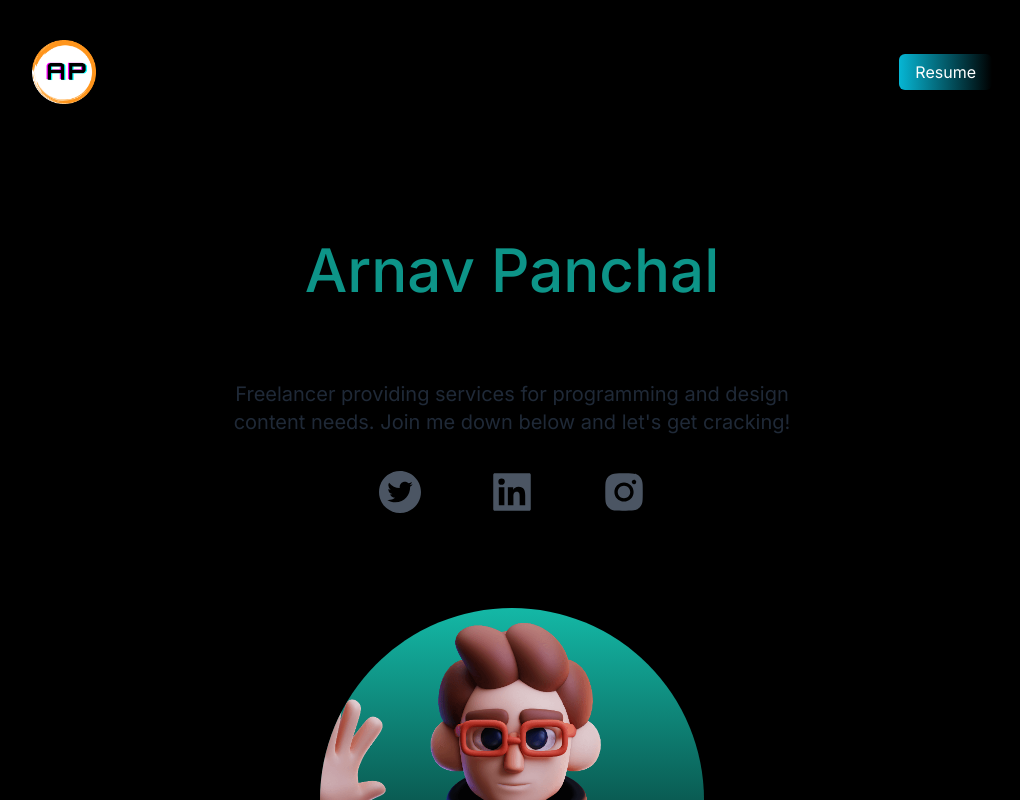
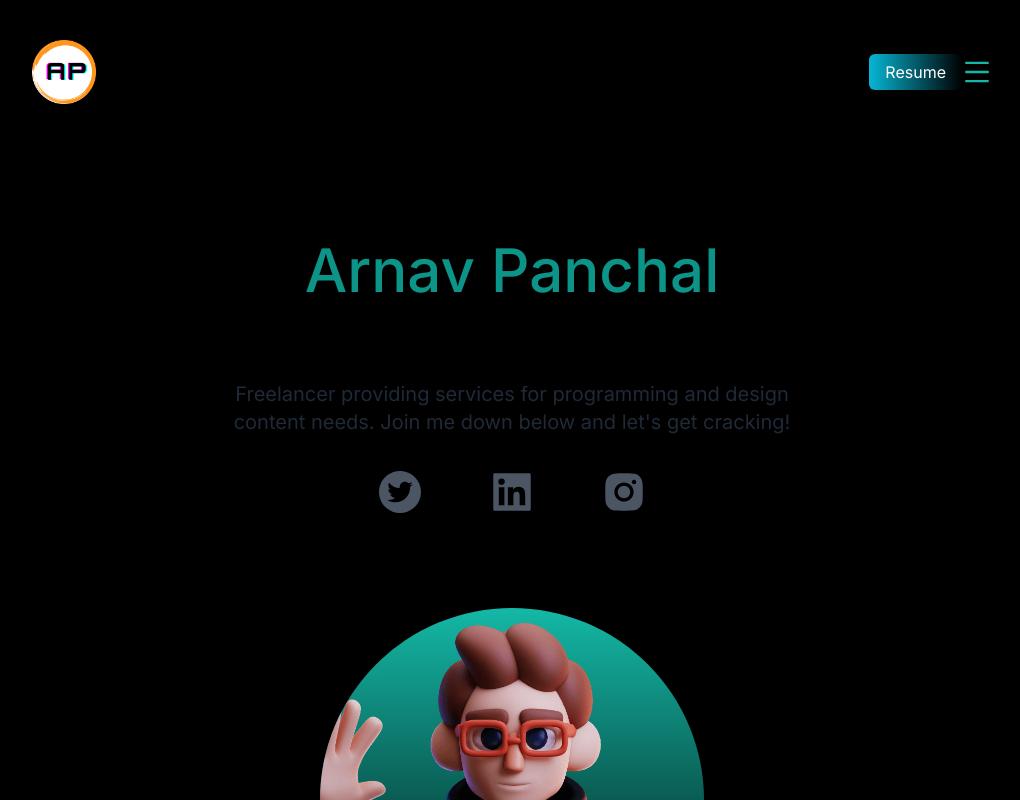
Before and after one commit to Arnav-Panchal/Rnov-Portfolio, a Next.js app: page / in a window 1280 px wide. Shown: the top 800 px of the page, without its empty margins (128-1148 px from the left). Built offline with nearby package versions, Linux system fonts and the light colour scheme; no server answers.

Commit message:
Feat-Ham Menu

```diff
--- a/app/layout.js
+++ b/app/layout.js
@@ -5,7 +5,7 @@ const inter = Inter({ subsets: ['latin'] })
 
 export const metadata = {
   title: 'Arnav Panchal',
-  description: 'Generated by create next app',
+  description: 'Developed by Arnav Panchal',
 }
 
 export default function RootLayout({ children }) {
--- a/components/Header.js
+++ b/components/Header.js
@@ -1,6 +1,6 @@
-"use client"
+"use client";
 import React from 'react'
-import { useEffect } from "react";
+import { useEffect ,useState} from "react";
 import AOS from "aos";
 import "aos/dist/aos.css";
 import Image from "next/image";
@@ -8,25 +8,52 @@ import {
     AiFillTwitterCircle,
     AiFillLinkedin,
     AiFillInstagram,
+    AiOutlineMenu,
+    AiOutlineClose,
   } from "react-icons/ai";
 import deved from "../public/dev-ed-wave.png";
 import favicon from "../public/favicon.png";
 
 export default function Header() {
-  return (
+
+
+
+    const [isMenuOpen, setIsMenuOpen] = useState(false);
+
+
 
     useEffect(() => {
-        if (typeof window !== "undefined") {
-            AOS.init({
-              duration: 1000,
-            });
-          }
-      }, []),
+        if (typeof window !== 'undefined') {
+          AOS.init({
+            duration: 1000,
+          });
+        }
+      }, []);
+
+      const toggleMenu = () => {
+        setIsMenuOpen(!isMenuOpen);
+      };
+
+      return (
 
     <div >
-        <section className="min-h-screen">
+        <section className="min-h-screen relative">
+        {isMenuOpen && (
+          <div className="fixed inset-0 flex justify-center items-center bg-black z-50">
+            <div className="w-full h-full absolute top-0 left-0 transform translate-y-0 transition-transform duration-300 ease-in-out">
+              <div className="absolute top-0 right-0 p-4">
+                <AiOutlineClose
+                  className="text-3xl text-gray-600 dark:text-gray-400 cursor-pointer"
+                  onClick={toggleMenu}
+                />
+              </div>
+              {/* Your menu items go here */}
+            </div>
+          </div>
+        )}
             <nav className="py-10 mb-12 flex justify-between dark:text-white">
                 <Image src={favicon} className="h-16 w-16 " href="cursor-pointer"/>
+                <div className="flex items-center">
                 <ul className="flex items-center">
                     <li>
                         <a
@@ -37,7 +64,17 @@ export default function Header() {
                         </a>
                     </li>
                 </ul>
+                <div
+              className="cursor-pointer"
+              onClick={toggleMenu}
+            >{isMenuOpen ? (
+                <AiOutlineClose className="text-3xl text-teal-500" />
+              ) : (
+                <AiOutlineMenu className="text-3xl text-teal-500" />
+              )}</div>
+            </div>
             </nav>
+
 
             <div className="text-center p-10 py-10">
                 <h2 className="text-5xl py-2 text-teal-600 font-medium dark:text-teal-400 md:text-6xl">
--- a/components/aboutme.js
+++ b/components/aboutme.js
@@ -5,7 +5,7 @@ import Image from "next/image"
 
 export default function Aboutme() {
   return (
-    <div className="bg-white rounded-2xl shadow-lg">
+    <div className="bg-gradient-to-r from-cyan-800 text-to-teal-500 rounded-2xl shadow-lg">
             <div className="p-8">
             <h3 className="text-6xl py-1 text-teal-500 py-5">About Me</h3>
             <p className="text-md text-2xl py-8 leading-8 text-gray-400">
```
